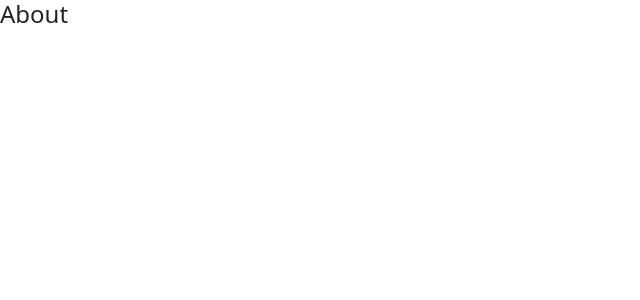
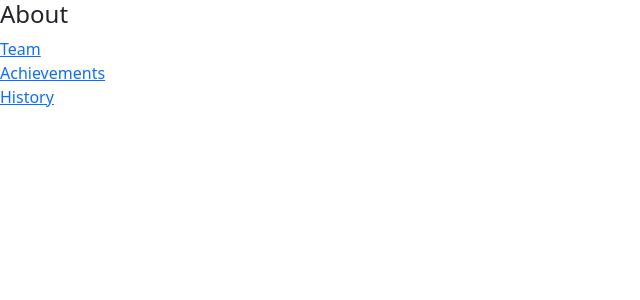
Before and after one commit to guhan0000/React-Revision-DI, a React (Vite) app: page /about in a window 1280 px wide. Shown: the top 300 px of the page, without its empty margins (0-640 px from the left). Built offline with nearby package versions, Linux system fonts and the light colour scheme.

Commit message:
nested routing

```diff
--- a/src/data-router-api/pages/About.jsx
+++ b/src/data-router-api/pages/About.jsx
@@ -1,9 +1,18 @@
 import React from "react";
+import { Link, Outlet } from "react-router-dom";
 
 const About = () => {
   return (
     <div>
       <h4>About</h4>
+      {/* crct*/}
+      <Link to={"team"}>Team</Link>
+      <br />
+      <Link to={"achievements"}>Achievements</Link>
+      <br />
+      {/* <Link to={"/history"}>History</Link>  wrong*/}
+      <Link to={"history"}>History</Link>
+      <Outlet />
     </div>
   );
 };
--- /dev/null
+++ b/src/data-router-api/pages/Achievements.jsx
@@ -0,0 +1,9 @@
+import React from 'react'
+
+const Achievements = () => {
+  return (
+    <div>Achievements</div>
+  )
+}
+
+export default Achievements
--- /dev/null
+++ b/src/data-router-api/pages/History.jsx
@@ -0,0 +1,7 @@
+import React from "react";
+
+const History = () => {
+  return <div>History</div>;
+};
+
+export default History;
--- /dev/null
+++ b/src/data-router-api/pages/Team.jsx
@@ -0,0 +1,9 @@
+import React from 'react'
+
+const Team = () => {
+  return (
+    <div>Team</div>
+  )
+}
+
+export default Team
```
Also changed, not shown: src/data-router-api/routes/routes.jsx (+12 -1 lines).
